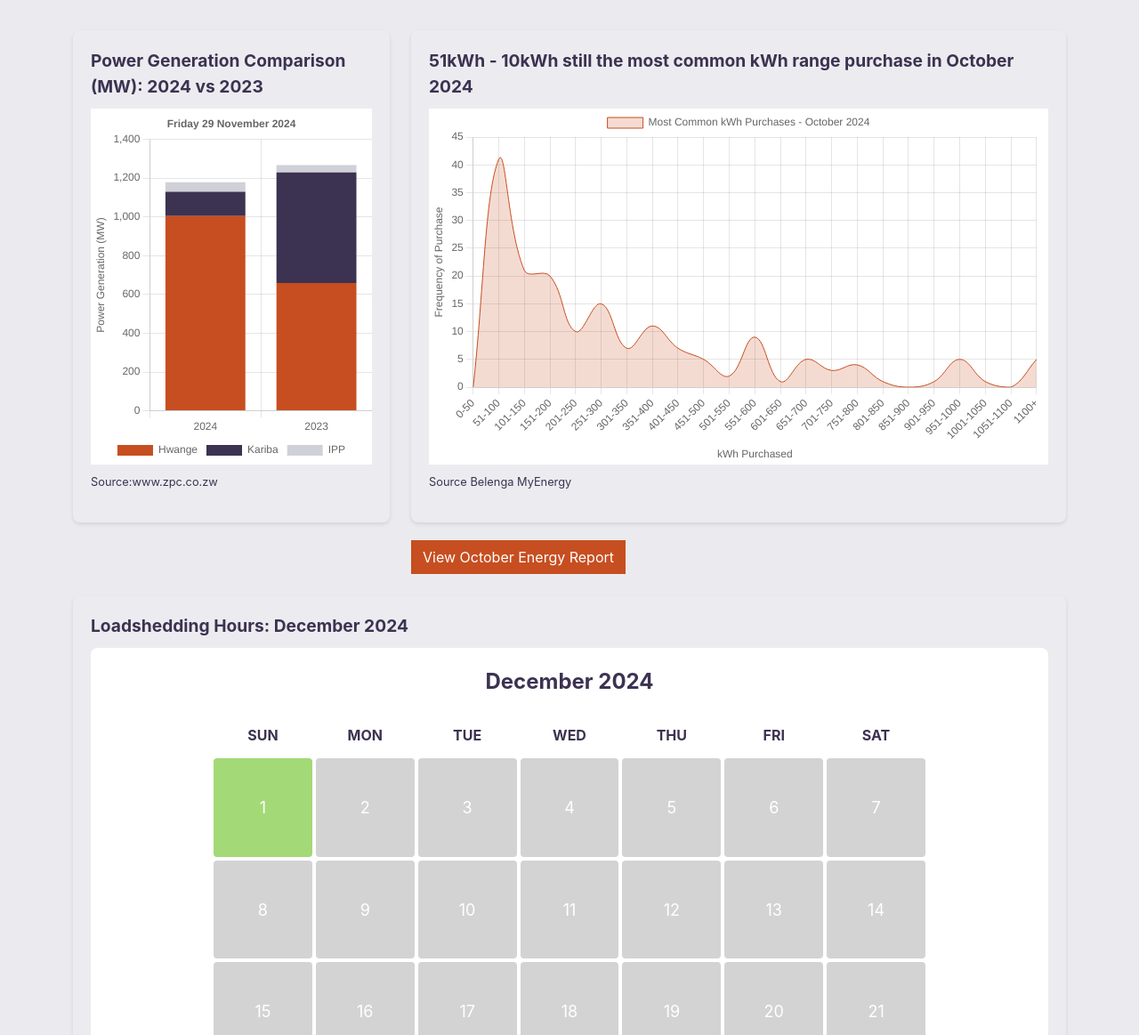
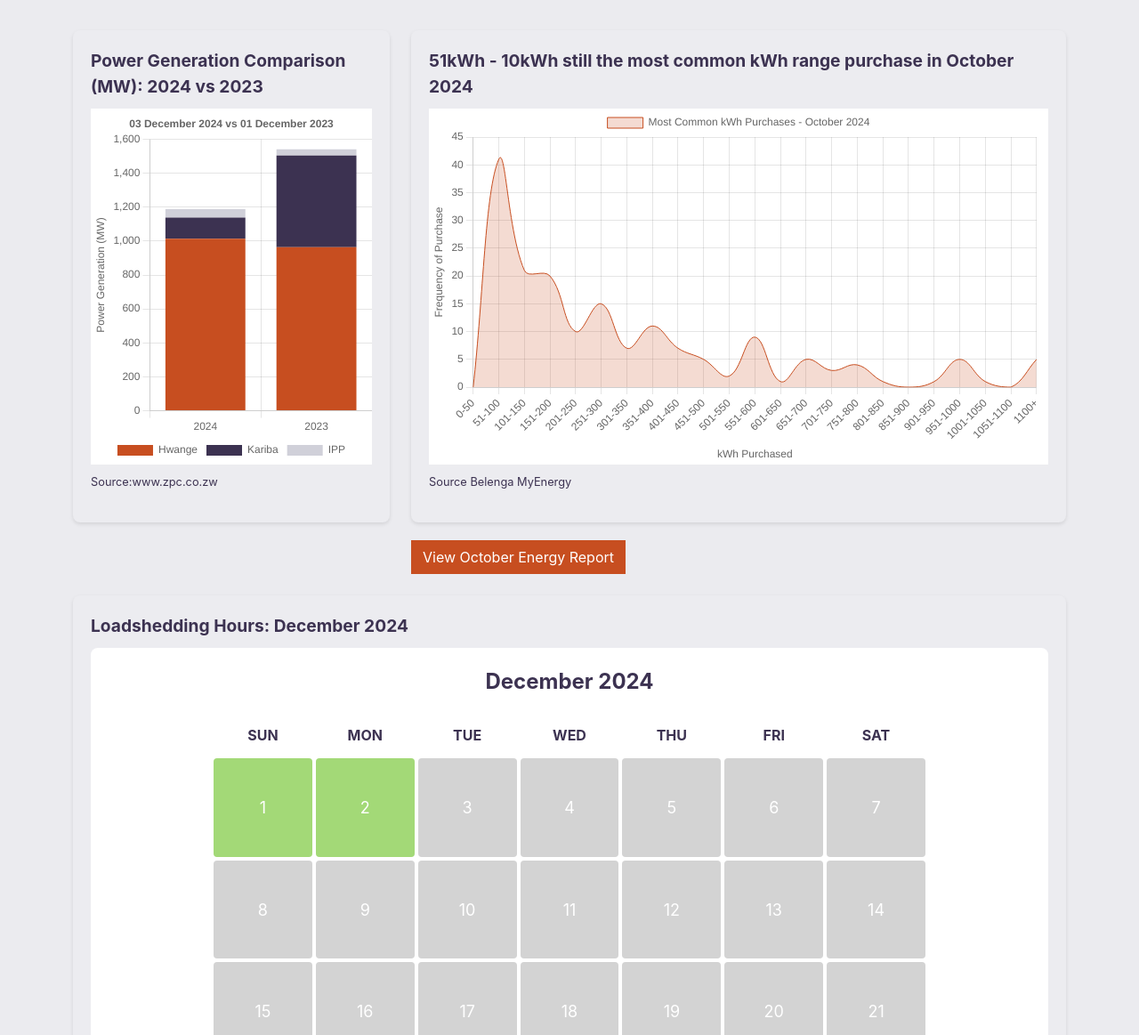
Before and after one commit to meterwatch/meterwatch.github.io, a plain HTML site: page index.html in a window 1280 px wide. Shown: the part 780-1943 px from the top of the page at 89% size. Drawn offline with nearby package versions, Linux system fonts and the light colour scheme.

Commit message:
4/12/2024 update

```diff
--- a/index.html
+++ b/index.html
@@ -532,7 +532,7 @@
                 </div>
                 <div class="week">
                     <div class="day" style="background-color: #A3D977;" data-value="0">1<span class="day-tooltip">December 2024</span></div>
-                    <div class="day" style="background-color: #D3D3D3;" data-value="0">2<span class="day-tooltip">December 2024</span></div>
+                    <div class="day" style="background-color: #A3D977;" data-value="0">2<span class="day-tooltip">December 2024</span></div>
                     <div class="day" style="background-color: #D3D3D3;" data-value="0">3<span class="day-tooltip">December 2024</span></div>
                     <div class="day" style="background-color: #D3D3D3;" data-value="0">4<span class="day-tooltip">December 2024</span></div>
                     <div class="day" style="background-color: #D3D3D3;" data-value="0">5<span class="day-tooltip">December 2024</span></div>
@@ -817,12 +817,12 @@
 		            datasets: [
 		                {
 		                    label: 'Hwange',
-		                    data: [1004, 659],
+		                    data: [1014, 964],
 		                    backgroundColor: '#c74e20', // Color for Hwange
 		                },
 		                {
 		                    label: 'Kariba',
-		                    data: [124.5, 570],
+		                    data: [124.5, 540],
 		                    backgroundColor: '#3c3251', // Color for Kariba
 		                },
 		                {
@@ -841,7 +841,7 @@
 		                },
 		                title: {
 		                    display: true,
-		                    text: 'Friday 29 November 2024'
+		                    text: '03 December 2024 vs 01 December 2023'
 		                }
 		            },
 		            scales: {
```
Also changed, not shown: Loadshedding.html (+1 -1 lines).
